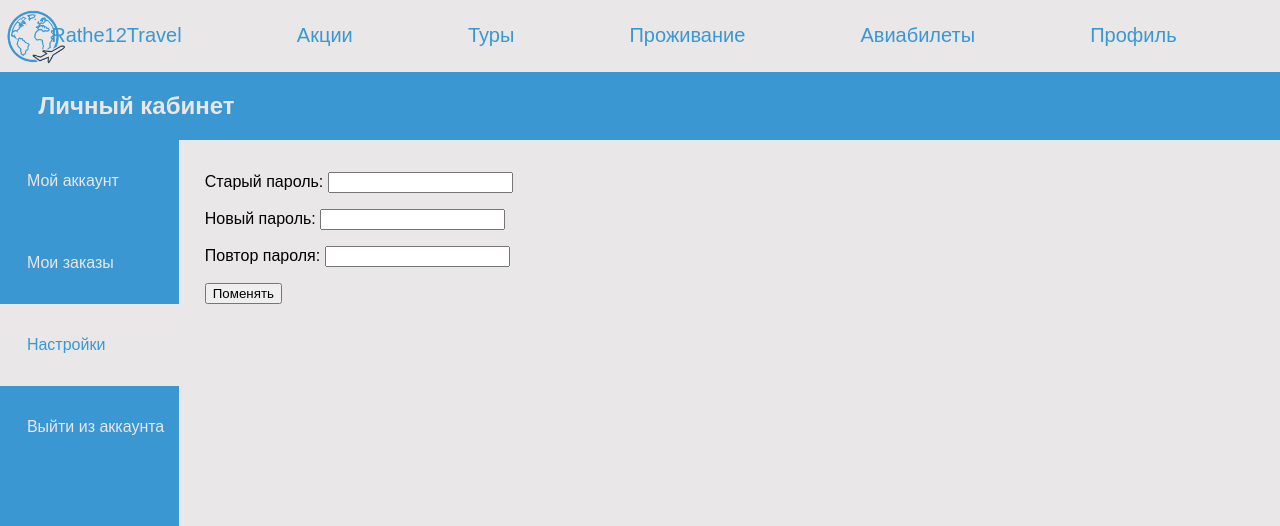
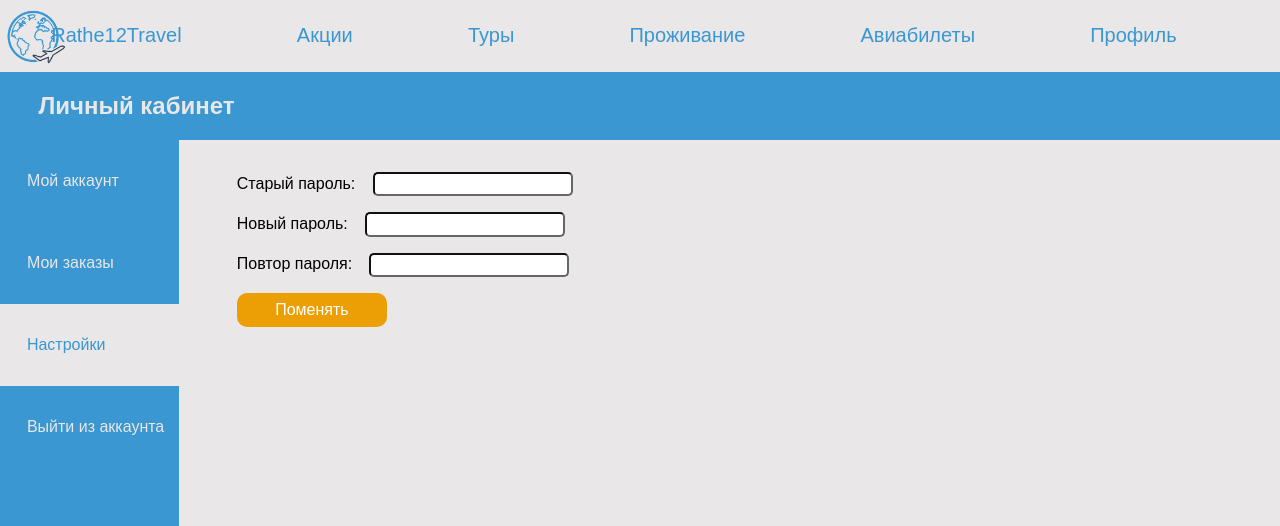
Before and after one commit to rathe12/tourism_website, a Flask app: page /profile/settings in a window 1280 px wide. Shown: the top 526 px of the page. Run offline with Flask 3, Linux system fonts and the light colour scheme; the visitor is signed in with stand-in values (Sample User, id 1).

Commit message:
Improved input field design

```diff
--- a/app/profile/templates/myorders.html
+++ b/app/profile/templates/myorders.html
@@ -31,7 +31,7 @@
                             <div class="order_price">
                                 <h2>Цена:</h2>
                                 <div class="order_price_price">
-                                    <h3>{{ order[0].total_price }}</h3> <p class="rubl">₽</p>
+                                    <h3>{{ order[0].total_price }} ₽</h3>
                                 </div>
                             </div>
                     </div>
--- a/app/profile/templates/settings.html
+++ b/app/profile/templates/settings.html
@@ -20,7 +20,7 @@
             <form action="" method="post" class="form-contact">
                 <p>{{ form.hidden_tag() }}
                     {% for field in form if field.name not in ['csrf_token', 'remember', 'submit'] -%}
-                     <p>{{ field.label() }}
+                     <p>{{ field.label(class = 'reset_passeord') }}
                      {% if field.errors %}
                                {{ field(class="invalid") }}
                      <span class="invalid-feedback">
@@ -29,10 +29,10 @@
                                {% endfor %}
                      </span>
                      {% else %}
-                               {{ field() }}
+                               {{ field( class='reset_passeord_window') }}
                      {% endif %}
             {% endfor %}
-                                <p>{{ form.submit() }}</p>
+            <br>{{ form.submit(class="reset_passeord_button") }}
                 {% for cat, msg in get_flashed_messages(True) %}
                 <div class="flash {{cat}}">{{msg}}</div>
                 {% endfor %}
--- a/app/static/css/style.css
+++ b/app/static/css/style.css
@@ -537,3 +537,104 @@ h1 {
     width: 10vw;
     height: auto;
 }
+
+.reset_passeord_button{
+    background-color: #ec9f05; /* Зеленый цвет фона */
+    border: none;
+    color: white;
+    padding: 1vh 3vw; /* Отступы внутри кнопки */
+    text-align: center;
+    text-decoration: none;
+    font-size: 16px;
+    cursor: pointer;
+    border-radius: 10px; /* Закругленные углы */
+    margin-top: 2vh;
+    margin-left: 2.5vw;
+}
+
+.reset_passeord_button:hover {
+    background-color: #ec9f05; /* Темно-зеленый цвет фона */
+}
+
+.reset_passeord{
+    margin-left: 2.5vw;
+    font-size: 2vh;
+    padding-top: 10;
+}
+
+.reset_passeord_window{
+   margin-left: 1vw;
+   border-radius: 5px;
+   height: 2.3vh;
+   width: 15vw;
+   border-color: #666;
+}
+
+.destination_label{
+    font-size: 2vh;
+    padding-right: 0;
+    margin-right: 0;
+}
+
+.destination_window{
+    padding-left: 0;
+    margin-left: -3vw;
+    border-radius: 5px;
+    height: 2.3vh;
+    width: 15vw;
+    border-color: #666;
+    text-align: center;
+    font-size: 2vh;
+}
+
+.start_date_label{
+    font-size: 2vh;
+    padding-right: 0;
+    margin-right: 0;
+}
+
+.start_date_window{
+    padding-left: 0;
+    margin-left: -3vw;
+    border-radius: 5px;
+    height: 2.3vh;
+    width: 15vw;
+    border-color: #666;
+    text-align: center;
+    font-size: 2vh;
+}
+
+.end_date_label{
+    font-size: 2vh;
+    padding-right: 0;
+    margin-right: 0;
+}
+
+.end_date_window{
+    padding-left: 0;
+    margin-left: -3vw;
+    border-radius: 5px;
+    height: 2.3vh;
+    width: 15vw;
+    border-color: #666;
+    text-align: center;
+    font-size: 2vh;
+}
+
+.accommodation_button{
+    background-color: #ec9f05; /* Зеленый цвет фона */
+    border: none;
+    color: white;
+    padding: 1.5vh 4vw; /* Отступы внутри кнопки */
+    text-align: center;
+    text-decoration: none;
+    font-size: 16px;
+    margin-top: -1.2vh;
+    cursor: pointer;
+    border-radius: 10px; /* Закругленные углы */
+    margin-left: 2.5vw;
+}
+
+.accommodation_button:hover {
+    background-color: #ec9f05; /* Темно-зеленый цвет фона */
+}
--- a/app/templates/accommodation.html
+++ b/app/templates/accommodation.html
@@ -5,9 +5,9 @@
     <form method="POST">
         {{ form.hidden_tag() }}
         <div class="form-row">
-            {{ form.destination.label }}{{ form.destination(class="form-control", id="destination") }}
-            {{ form.start_date.label }}{{ form.start_date(class="form-control", id="start_datepicker") }}
-            {{ form.end_date.label }}{{ form.end_date(class="form-control", id="end_datepicker") }}
+            {{ form.destination.label(class = 'destination_label') }}{{ form.destination(class="destination_window", id="destination") }}
+            {{ form.start_date.label(class = 'start_date_label') }}{{ form.start_date(class="start_date_window", id="start_datepicker") }}
+            {{ form.end_date.label(class = 'end_date_label') }}{{ form.end_date(class="end_date_window", id="end_datepicker") }}
             {{ form.submit(class="accommodation_button") }}
         </div>
     </form>
```
